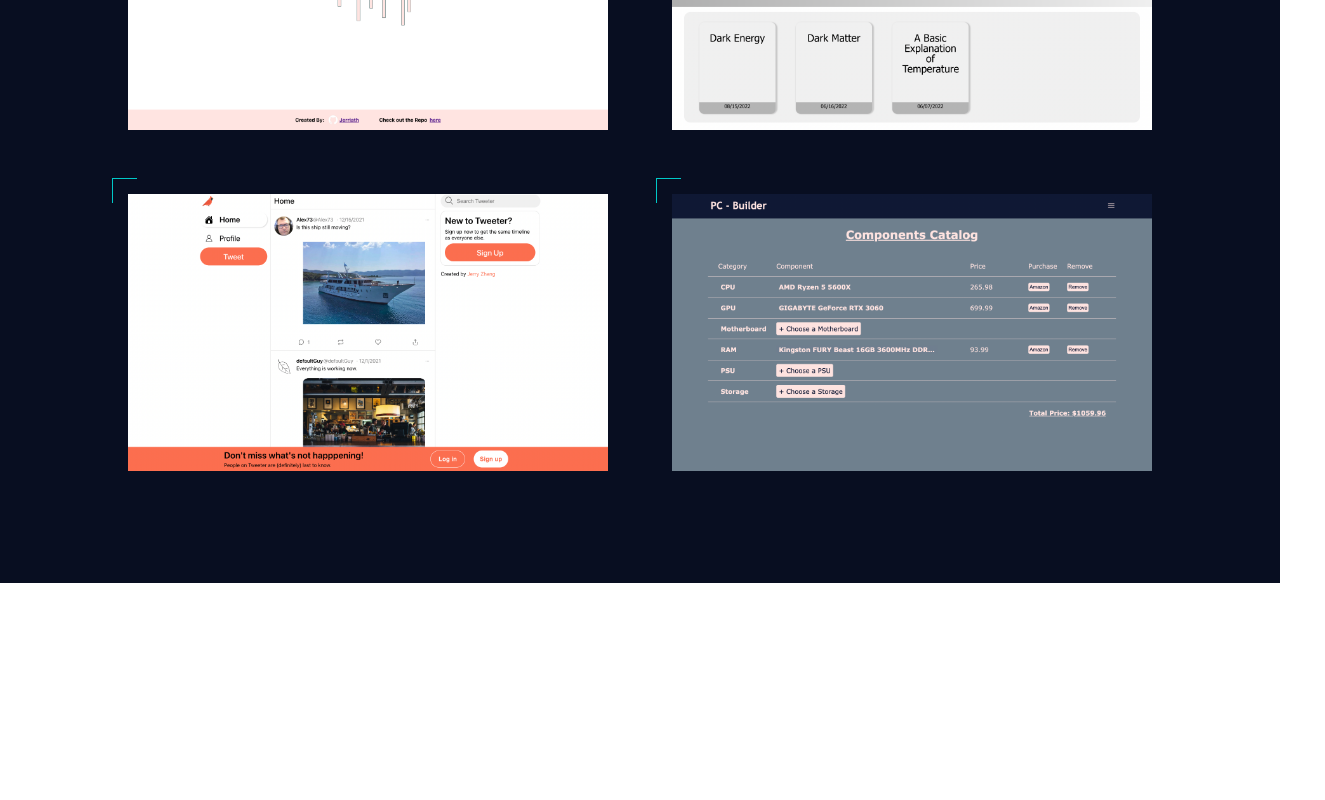
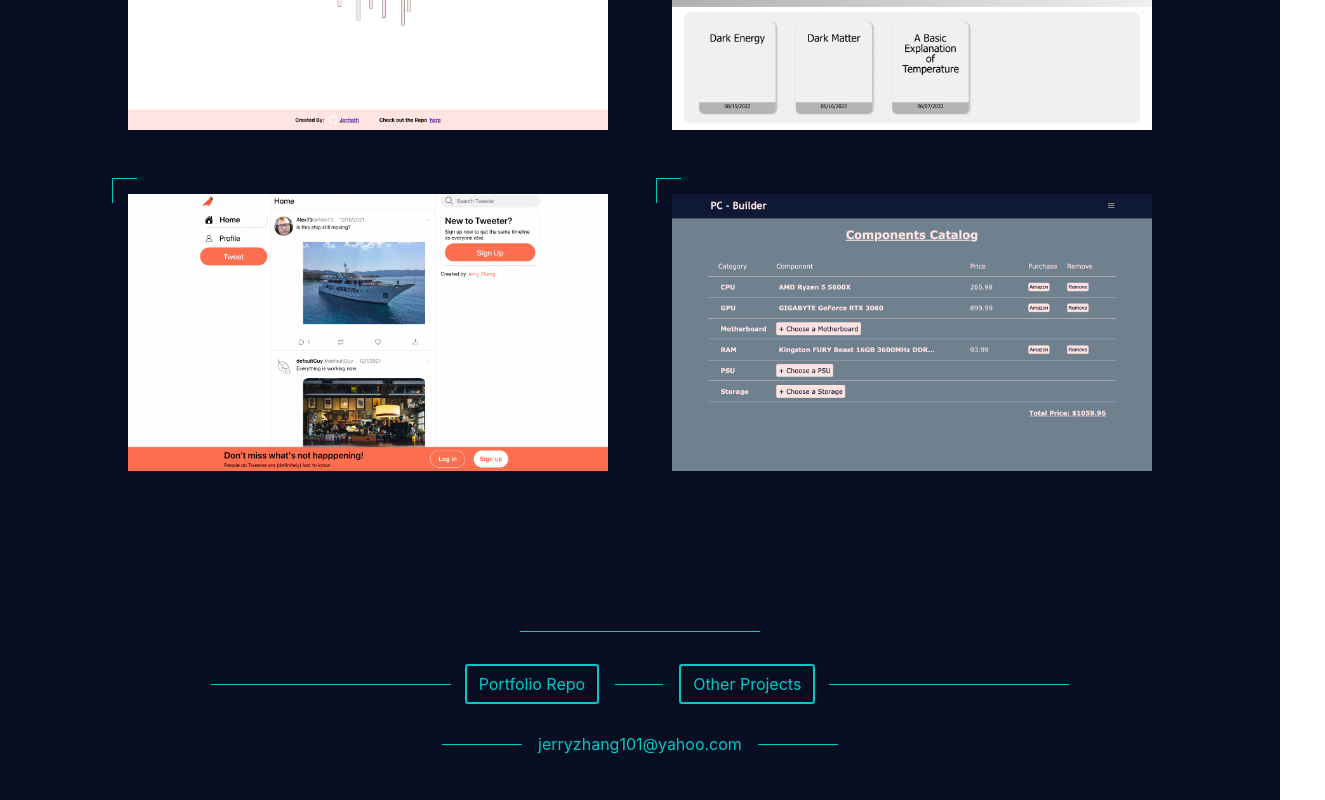
Before and after one commit to Jerriath/portfolio, a React (Create React App) app: page / in a window 1280 px wide. Shown: the part 1923-2723 px from the top of the page, 1325 px wide, since content can reach past the window. Before the commit the page ends 2506 px from the top, so only its background shows below. Built offline with nearby package versions, Linux system fonts and the light colour scheme.

Commit message:
Added footer and footer links

```diff
--- a/src/App.js
+++ b/src/App.js
@@ -8,6 +8,7 @@ import Homepage from './components/home/Homepage';
 import Header from './components/header/Header';
 import About from './components/about/About';
 import Projects from './components/projects/Projects';
+import Footer from './components/footer/Footer';
 
 const App = () => {
 
@@ -43,6 +44,7 @@ const App = () => {
             <Homepage scrollHeight={scrollHeight} />
             <About />
             <Projects />
+            <Footer />
         </main>
     )
 }
--- a/src/components/footer/Footer.js
+++ b/src/components/footer/Footer.js
@@ -6,7 +6,25 @@ import './footer.scss';
 
 const Footer = () => {
     return (
-        <div>Footer</div>
+        <footer className='footer' >
+            <div className='footer-links' >
+                <button>
+                    <a href='https://github.com/Jerriath/portfolio' target='_blank'>
+                        Portfolio Repo
+                    </a>
+                </button>
+                <button>
+                    <a href='https://github.com/Jerriath?tab=repositories' target='_blank'>
+                        Other Projects
+                    </a>
+                </button>
+            </div>
+            <h4 className='email-link'>
+                <a href='mailto:jerryzhang101@yahoo.com' target='_blank'>
+                    jerryzhang101@yahoo.com
+                </a>
+            </h4>
+        </footer>
     )
 }
 
--- a/src/components/footer/footer.scss
+++ b/src/components/footer/footer.scss
@@ -0,0 +1,113 @@
+$accent-color: rgb(0, 200, 200);
+$main-color: rgb(220, 220, 220);
+$sub-color: rgb(169, 169, 169);
+
+.footer {
+    background-color: #080e21;
+    display: flex;
+    flex-direction: column;
+    justify-content: center;
+    align-items: center;
+    padding: 3rem;
+}
+
+.footer::before {
+    content: '';
+    width: 15rem;
+    border-top: 1px solid $accent-color;
+}
+
+.footer-links {
+    text-align: center;
+    padding: 2rem 0;
+}
+
+.footer-links button:first-child {
+    margin-right: 5rem;
+    position: relative;
+}
+
+.footer-links button:first-child::before {
+    content: '';
+    width: 15rem;
+    position: absolute;
+    left: -16rem;
+    border-top: 1px solid $accent-color;
+    top: 50%;
+    bottom: 50%;
+}
+
+.footer-links button:first-child::after {
+    content: '';
+    width: 3rem;
+    position: absolute;
+    right: calc(-4rem - 2px); /* The 2px are from the width of the button */
+    border-top: 1px solid $accent-color;
+    top: 50%;
+    bottom: 50%;
+}
+
+.footer-links button:last-child {
+    position: relative;
+}
+
+.footer-links button:last-child::after {
+    content: '';
+    width: 15rem;
+    position: absolute;
+    right: -16rem;
+    border-top: 1px solid $accent-color;
+    top: 50%;
+    bottom: 50%;
+}
+
+.footer-links button a {
+    text-decoration: none;
+    color: $accent-color;
+}
+
+.email-link {
+    color: $accent-color;
+    position: relative;
+    cursor: pointer;
+}
+
+.email-link a {
+    color: $accent-color;
+    text-decoration: none;
+}
+
+.email-link a:hover::after {
+    width: 100%;
+}
+
+.email-link a::after {
+    content: '';
+    width: 0;
+    height: 1px;
+    background-color: $accent-color;
+    position: absolute;
+    bottom: -0.1rem;
+    left: 0%;
+    transition: width 0.2s linear;
+}
+
+.email-link::before {
+    content: '';
+    width: 5rem;
+    position: absolute;
+    left: -6rem;
+    border-top: 1px solid $accent-color;
+    top: 50%;
+    bottom: 50%;
+}
+
+.email-link::after {
+    content: '';
+    width: 5rem;
+    position: absolute;
+    right: -6rem;
+    border-top: 1px solid $accent-color;
+    top: 50%;
+    bottom: 50%;
+}
--- a/src/components/home/home.scss
+++ b/src/components/home/home.scss
@@ -85,7 +85,7 @@ $sub-color: rgb(169, 169, 169);
     color: $main-color;
 }
 
-footer {
+.homepage footer {
     position: absolute;
     bottom: 0.5rem;
     color: $main-color;
@@ -96,7 +96,7 @@ footer {
     transition: opacity 0.2s linear;
 }
 
-footer h3:first-child {
+.homepage footer h3:first-child {
     margin-bottom: 1.5rem;
 }
 
@@ -111,7 +111,7 @@ footer h3:first-child {
         top: 0;
     }
 }
-footer h3:last-child {
+.homepage footer h3:last-child {
     margin-bottom: 1rem;
     display: flex;
     animation-name: bobbing;
@@ -121,18 +121,18 @@ footer h3:last-child {
     position: relative;
 }
 
-footer h3 div {
+.homepage footer h3 div {
     border-top: 3px solid $accent-color;
     width: 1.5rem;
     padding: 0.1rem;
 }
 
-footer h3 div:first-child {
+.homepage footer h3 div:first-child {
     transform-origin: right;
     transform: rotate(30deg);
 }
 
-footer h3 div:last-child {
+.homepage footer h3 div:last-child {
     transform-origin: left;
     transform: rotate(-30deg);
 }
```
